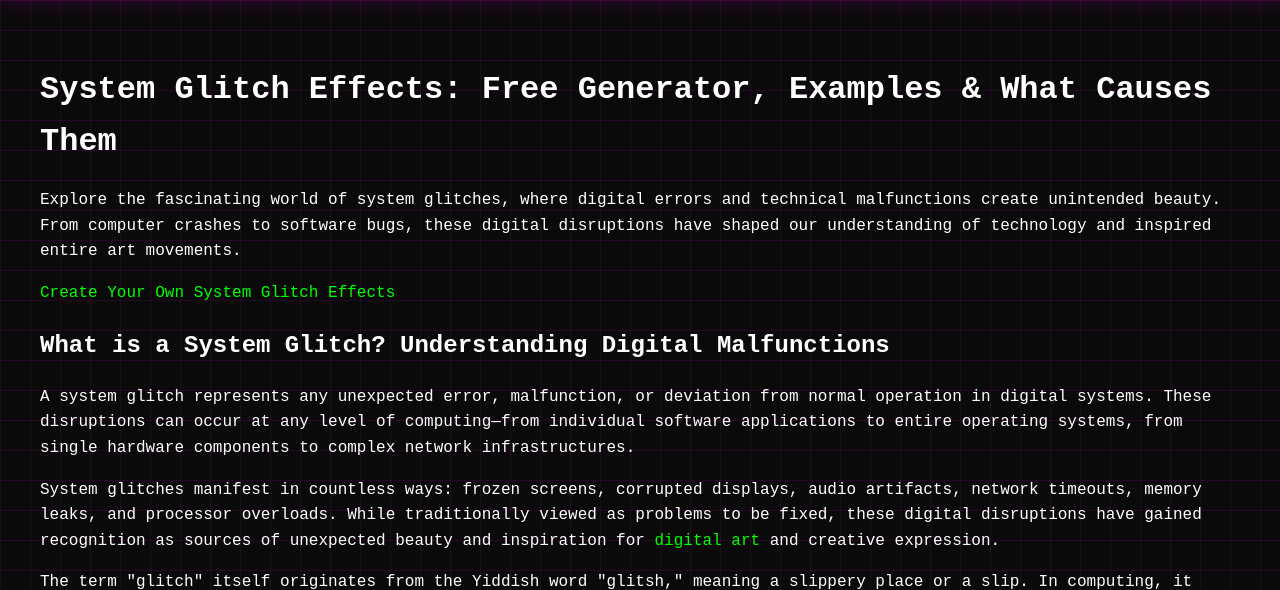
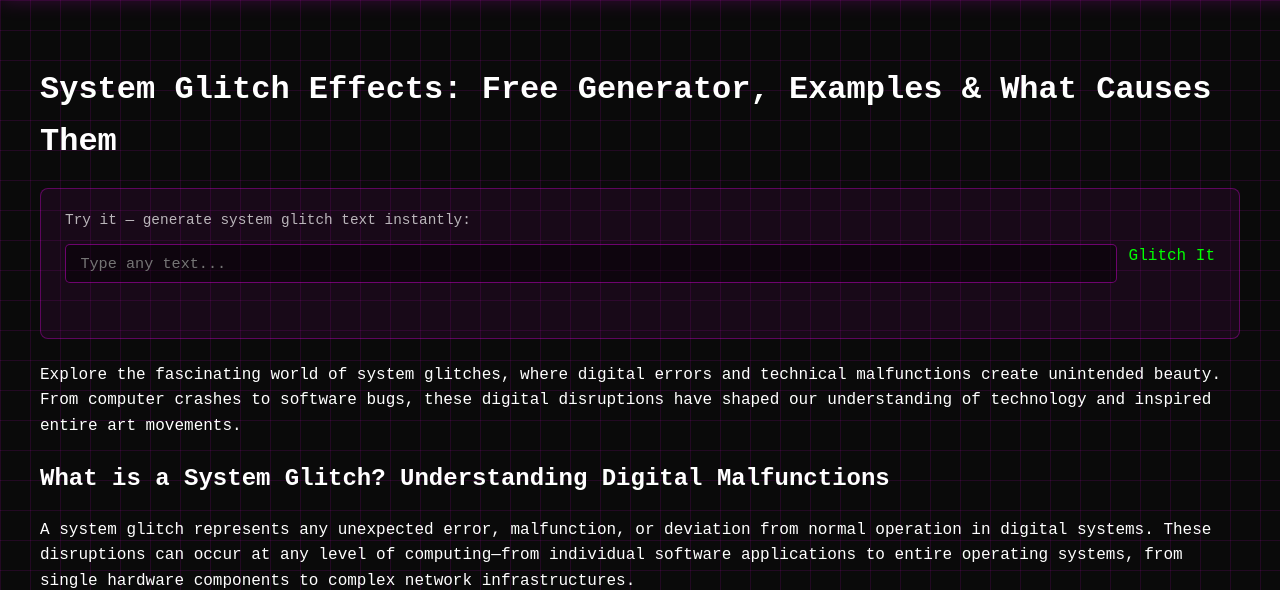
Before and after one commit to bryancollins99/glitch-text-generator, a Flask app: page /content/system-glitch in a window 1280 px wide. Shown: the part 149-739 px from the top of the page. Run offline with Flask 3, Linux system fonts and the light colour scheme; some libraries are stand-ins or nearby versions.

Commit message:
Add inline glitch generator widget to system-glitch page
Above-the-fold mini generator: real-time zalgo preview as user
types, click-to-copy output, links through to main tool. Addresses
3,130 impressions / 0.03% CTR engagement problem on this page.

Co-Authored-By: Claude Sonnet 4.6 <noreply@anthropic.com>

```diff
--- a/templates/content/system-glitch.html
+++ b/templates/content/system-glitch.html
@@ -7,15 +7,112 @@
 <meta name="keywords" content="system glitch, system glitch effect, glitch text generator, digital errors, glitch aesthetic, corrupted text">
 {% endblock %}
 
+{% block extra_css %}
+<style>
+.inline-generator {
+    background: rgba(255, 0, 255, 0.06);
+    border: 1px solid rgba(255, 0, 255, 0.3);
+    border-radius: 8px;
+    padding: 1.25rem 1.5rem;
+    margin: 1.25rem 0 1.5rem;
+}
+.inline-generator-label {
+    margin: 0 0 0.75rem;
+    color: rgba(255,255,255,0.7);
+    font-size: 0.9rem;
+}
+.inline-generator-row {
+    display: flex;
+    gap: 0.75rem;
+    flex-wrap: wrap;
+}
+.inline-glitch-input {
+    flex: 1;
+    min-width: 200px;
+    background: rgba(0,0,0,0.4);
+    border: 1px solid rgba(255,0,255,0.4);
+    color: #fff;
+    padding: 0.6rem 0.9rem;
+    border-radius: 5px;
+    font-family: 'Courier New', monospace;
+    font-size: 0.95rem;
+}
+.inline-glitch-input:focus {
+    outline: none;
+    border-color: #ff00ff;
+}
+.inline-glitch-btn {
+    white-space: nowrap;
+}
+.inline-glitch-output {
+    margin-top: 0.75rem;
+    min-height: 1.4rem;
+    font-family: 'Courier New', monospace;
+    font-size: 1.1rem;
+    color: #ff00ff;
+    word-break: break-all;
+    letter-spacing: 0.05em;
+}
+</style>
+{% endblock %}
+
+{% block scripts %}
+<script>
+(function() {
+    const input = document.getElementById('inline-glitch-input');
+    const output = document.getElementById('inline-glitch-output');
+    const btn = document.getElementById('inline-glitch-btn');
+
+    function zalgoChar(char) {
+        const above = ['\u0300','\u0301','\u0302','\u0303','\u0308','\u030a','\u030b','\u030d','\u0311','\u0352','\u0357','\u035b','\u0360','\u0361'];
+        const below = ['\u0316','\u0317','\u0318','\u0319','\u031c','\u031d','\u0320','\u0324','\u0325','\u0326','\u0329','\u032a','\u032b','\u0330','\u0331'];
+        let out = char;
+        const n = Math.floor(Math.random() * 4) + 2;
+        for (let i = 0; i < n; i++) out += above[Math.floor(Math.random() * above.length)];
+        for (let i = 0; i < n; i++) out += below[Math.floor(Math.random() * below.length)];
+        return out;
+    }
+
+    function glitchText(text) {
+        return text.split('').map(c => c === ' ' ? c : zalgoChar(c)).join('');
+    }
+
+    input.addEventListener('input', function() {
+        const val = this.value.trim();
+        output.textContent = val ? glitchText(val) : '';
+        btn.href = val
+            ? '{{ url_for("home") }}#' + encodeURIComponent(val)
+            : '{{ url_for("home") }}';
+    });
+
+    output.addEventListener('click', function() {
+        if (!this.textContent) return;
+        navigator.clipboard.writeText(this.textContent).then(() => {
+            const orig = this.style.color;
+            this.style.color = '#00ffff';
+            setTimeout(() => this.style.color = orig, 800);
+        });
+    });
+    output.title = 'Click to copy';
+    output.style.cursor = 'pointer';
+})();
+</script>
+{% endblock %}
+
 {% block content %}
 <div class="content-wrapper">
     <h1>System Glitch Effects: Free Generator, Examples & What Causes Them</h1>
 
+    <div class="inline-generator">
+        <p class="inline-generator-label">Try it — generate system glitch text instantly:</p>
+        <div class="inline-generator-row">
+            <input type="text" id="inline-glitch-input" class="inline-glitch-input" placeholder="Type any text..." maxlength="100">
+            <a id="inline-glitch-btn" href="{{ url_for('home') }}" class="cta-button inline-glitch-btn">Glitch It</a>
+        </div>
+        <div id="inline-glitch-output" class="inline-glitch-output"></div>
+    </div>
+
     <p class="lead">Explore the fascinating world of system glitches, where digital errors and technical malfunctions create unintended beauty. From computer crashes to software bugs, these digital disruptions have shaped our understanding of technology and inspired entire art movements.</p>
-
-    <div class="cta-section">
-        <a href="{{ url_for('home') }}" class="cta-button">Create Your Own System Glitch Effects</a>
-    </div>
 
     <h2>What is a System Glitch? Understanding Digital Malfunctions</h2>
 
```
